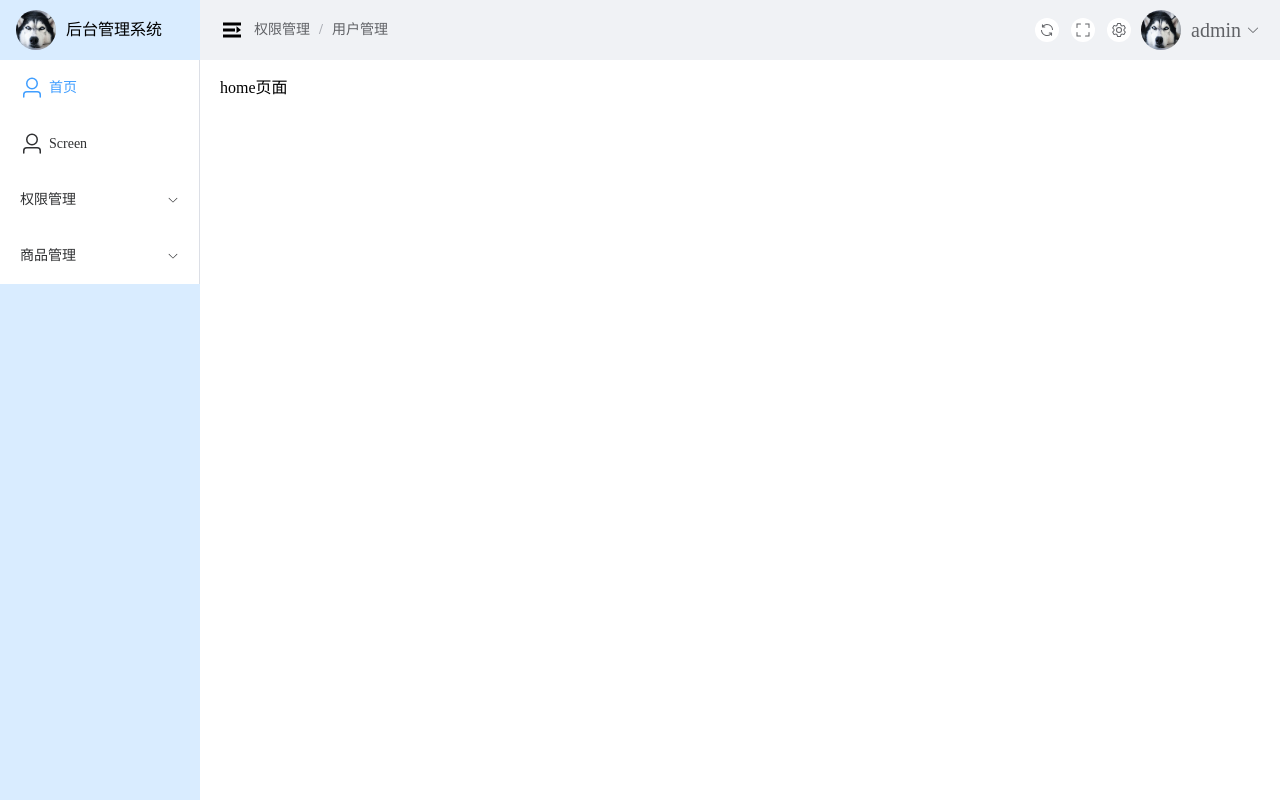
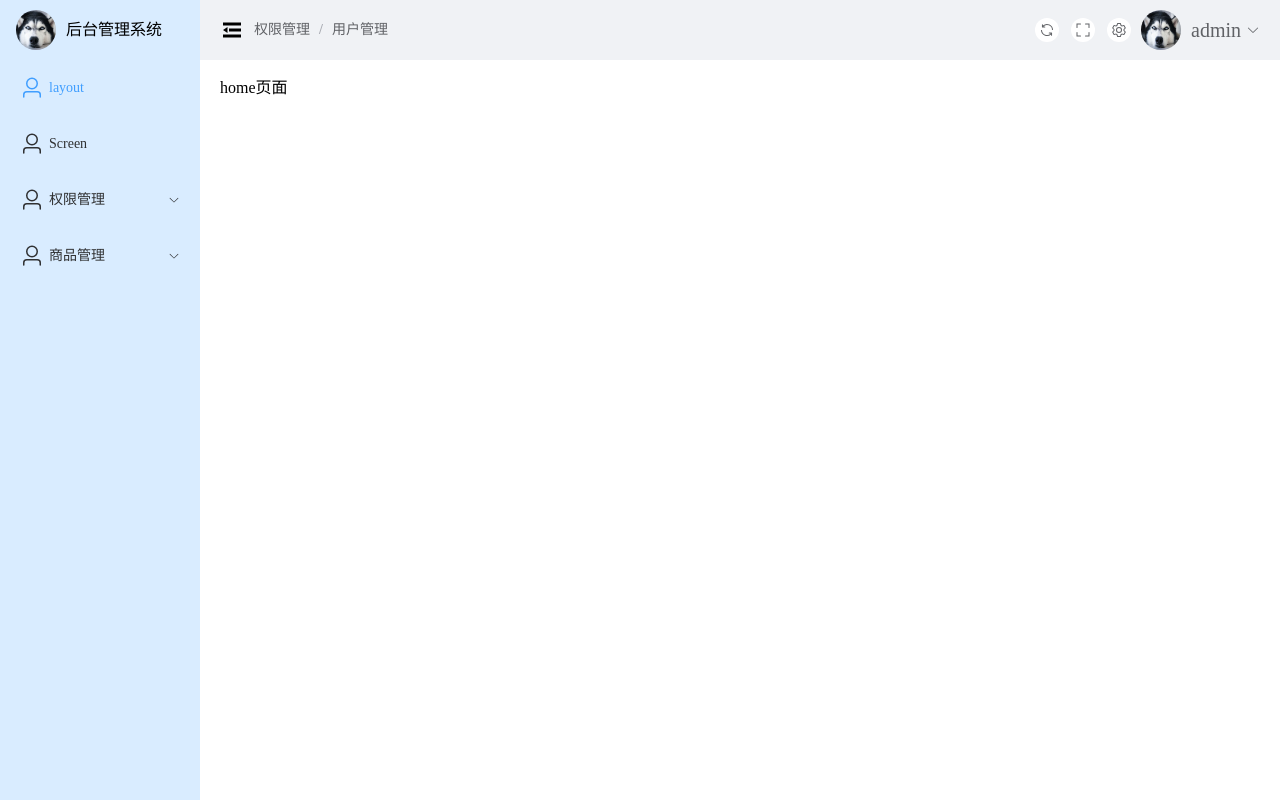
Before and after one commit to maomaoYJP/vue-guigu, a Vue app: page /home in a window 1280 px wide. Built offline with nearby package versions, Linux system fonts and the light colour scheme.

Commit message:
侧边栏折叠效果

```diff
--- a/src/layout/index.vue
+++ b/src/layout/index.vue
@@ -1,6 +1,6 @@
 <template>
   <el-container class="layout-container">
-    <el-aside class="aside">
+    <el-aside class="aside" :class="{ fold: menuSettingStore.isCollapse }">
       <Logo />
       <Menu :routes="routesRef" />
     </el-aside>
@@ -21,8 +21,10 @@ import Menu from "@/layout/menu/index.vue";
 import Main from "@/layout/main/index.vue";
 import Tabbar from "@/layout/tabbar/index.vue";
 import useUserStore from "@/store/modules/users";
+import useMenuSettingStore from "@/store/modules/menuSetting";
 import type { RouteRecordRaw } from "vue-router";
 const userStore = useUserStore();
+const menuSettingStore = useMenuSettingStore();
 
 const handleRoutes = (routes: RouteRecordRaw[]) => {
   return routes.filter((route) => {
@@ -42,9 +44,14 @@ const routesRef = ref<RouteRecordRaw[]>(handleRoutes(userStore.routes));
   width: 100%;
 }
 .aside {
-  width: 200px;
+  width: $admin-aside-width;
   height: 100vh;
   background-color: #d9ecff;
+  transition: all 0.3s;
+  overflow: hidden;
+  &.fold {
+    width: $admin-aside-fold-width;
+  }
 }
 .header {
   background-color: #f0f2f5;
--- a/src/layout/logo/index.vue
+++ b/src/layout/logo/index.vue
@@ -1,12 +1,14 @@
 <template>
   <div class="logo-container">
     <img :src="setting.logo" alt="logo" />
-    <p>{{ setting.title }}</p>
+    <p v-if="!menuSettingStore.isCollapse">{{ setting.title }}</p>
   </div>
 </template>
 
 <script setup lang="ts">
 import { setting } from "@/setting";
+import useMenuSettingStore from "@/store/modules/menuSetting";
+const menuSettingStore = useMenuSettingStore();
 </script>
 
 <style scoped lang="scss">
--- a/src/layout/menu/index.vue
+++ b/src/layout/menu/index.vue
@@ -1,14 +1,20 @@
 <template>
   <div class="menu-container">
     <el-scrollbar>
-      <el-menu :router="true" :default-active="$route.path">
+      <el-menu
+        :router="true"
+        :default-active="$route.path"
+        :collapse="menuSettingStore.isCollapse"
+        :collapse-transition="false"
+        background-color="#d9ecff"
+      >
         <template v-for="route in routes">
           <el-menu-item :index="route.path" v-if="!route.children"
             ><el-icon>
               <SvgIcon :name="(route.meta?.icon as string)"></SvgIcon>
             </el-icon>
-            {{ route.meta?.title }}</el-menu-item
-          >
+            <template #title>{{ route.meta?.title }}</template>
+          </el-menu-item>
           <el-menu-item
             v-else-if="route.children.length === 1"
             :index="route.children[0].path"
@@ -16,10 +22,15 @@
             <el-icon>
               <SvgIcon :name="(route.meta?.icon as string)"></SvgIcon>
             </el-icon>
-            {{ route.children[0].meta?.title }}
+            <template #title>{{ route.meta?.title }}</template>
           </el-menu-item>
           <el-sub-menu :index="route.path" v-else>
-            <template #title>{{ route.meta?.title }}</template>
+            <template #title>
+              <el-icon>
+                <SvgIcon :name="(route.meta?.icon as string)"></SvgIcon>
+              </el-icon>
+              <span> {{ route.meta?.title }}</span></template
+            >
             <el-menu-item v-for="child in route.children" :index="child.path">
               <el-icon>
                 <SvgIcon
@@ -36,6 +47,9 @@
 
 <script setup lang="ts">
 import type { RouteRecordRaw } from "vue-router";
+import useMenuSettingStore from "@/store/modules/menuSetting";
+
+const menuSettingStore = useMenuSettingStore();
 
 defineProps<{
   routes: RouteRecordRaw[];
@@ -46,4 +60,7 @@ defineProps<{
 .menu-container {
   height: calc(100vh - $admin-aside-title-container);
 }
+.el-menu {
+  border-right: 0;
+}
 </style>
--- a/src/layout/tabbar/breadcrumb/index.vue
+++ b/src/layout/tabbar/breadcrumb/index.vue
@@ -1,6 +1,11 @@
 <template>
   <div class="tabber-left">
-    <SvgIcon name="expand" height="24" width="24" />
+    <SvgIcon
+      :name="menuSettingStore.isCollapse ? 'expand' : 'fold'"
+      height="24"
+      width="24"
+      @click="handleCollapse"
+    />
     <el-breadcrumb separator="/" class="tabber-breadcrumb">
       <el-breadcrumb-item>权限管理</el-breadcrumb-item>
       <el-breadcrumb-item>用户管理</el-breadcrumb-item>
@@ -8,7 +13,15 @@
   </div>
 </template>
 
-<script setup lang="ts"></script>
+<script setup lang="ts">
+import useMenuSettingStore from "@/store/modules/menuSetting";
+
+const menuSettingStore = useMenuSettingStore();
+
+const handleCollapse = () => {
+  menuSettingStore.isCollapse = !menuSettingStore.isCollapse;
+};
+</script>
 
 <style scoped lang="scss">
 .tabber-left {
--- /dev/null
+++ b/src/store/modules/menuSetting.ts
@@ -0,0 +1,11 @@
+import { defineStore } from "pinia";
+
+const useMenuSettingStore = defineStore("menuSetting", () => {
+  const isCollapse = ref(false);
+
+  return {
+    isCollapse,
+  };
+});
+
+export default useMenuSettingStore;
--- a/src/styles/variable.scss
+++ b/src/styles/variable.scss
@@ -1,4 +1,5 @@
 $admin-aside-width: 200px;
+$admin-aside-fold-width: 60px;
 $admin-aside-title-container: 60px;
 $admin-aside-title-img: 40px;
 $admin-aside-title-text: 16px;
```
Also changed, not shown: src/assets/icons/fold.svg (added).
